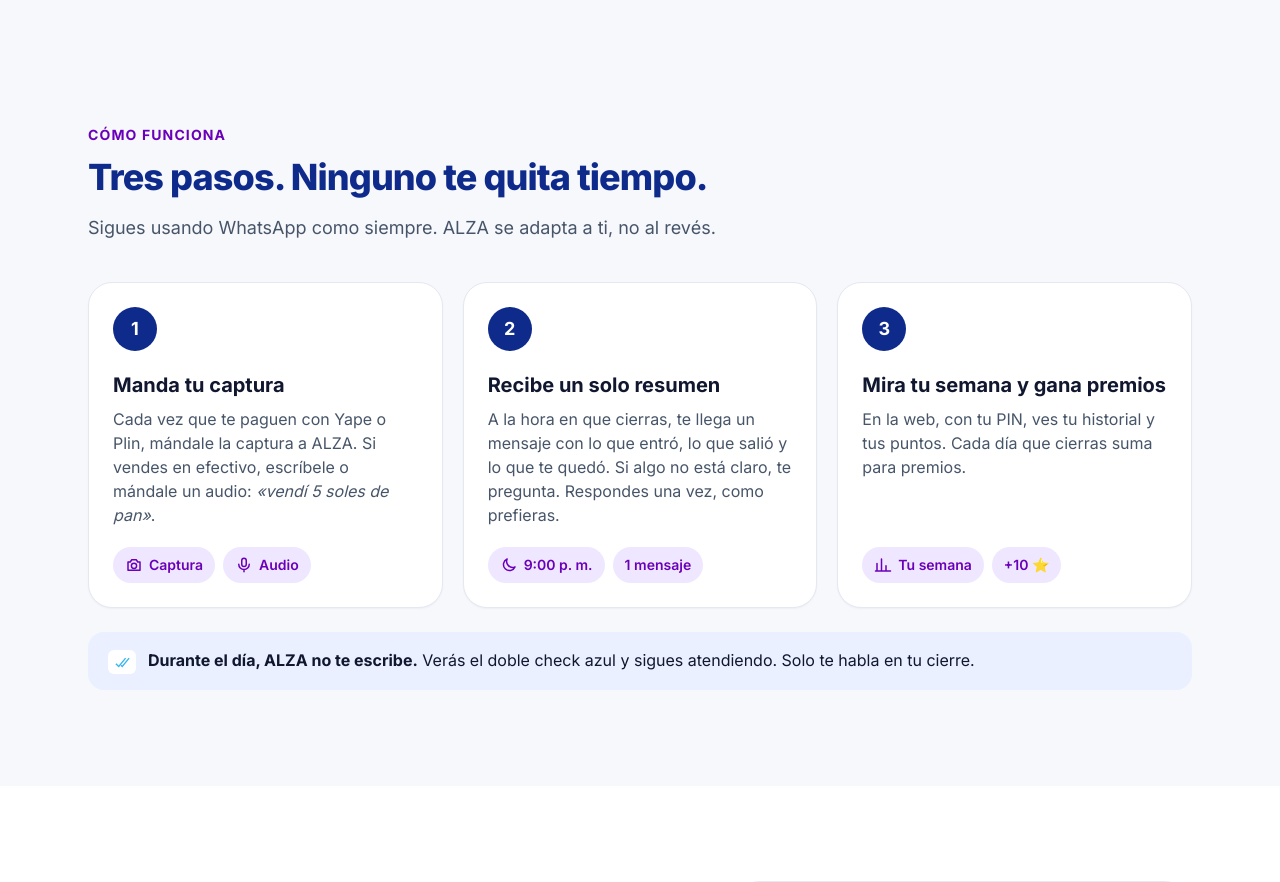
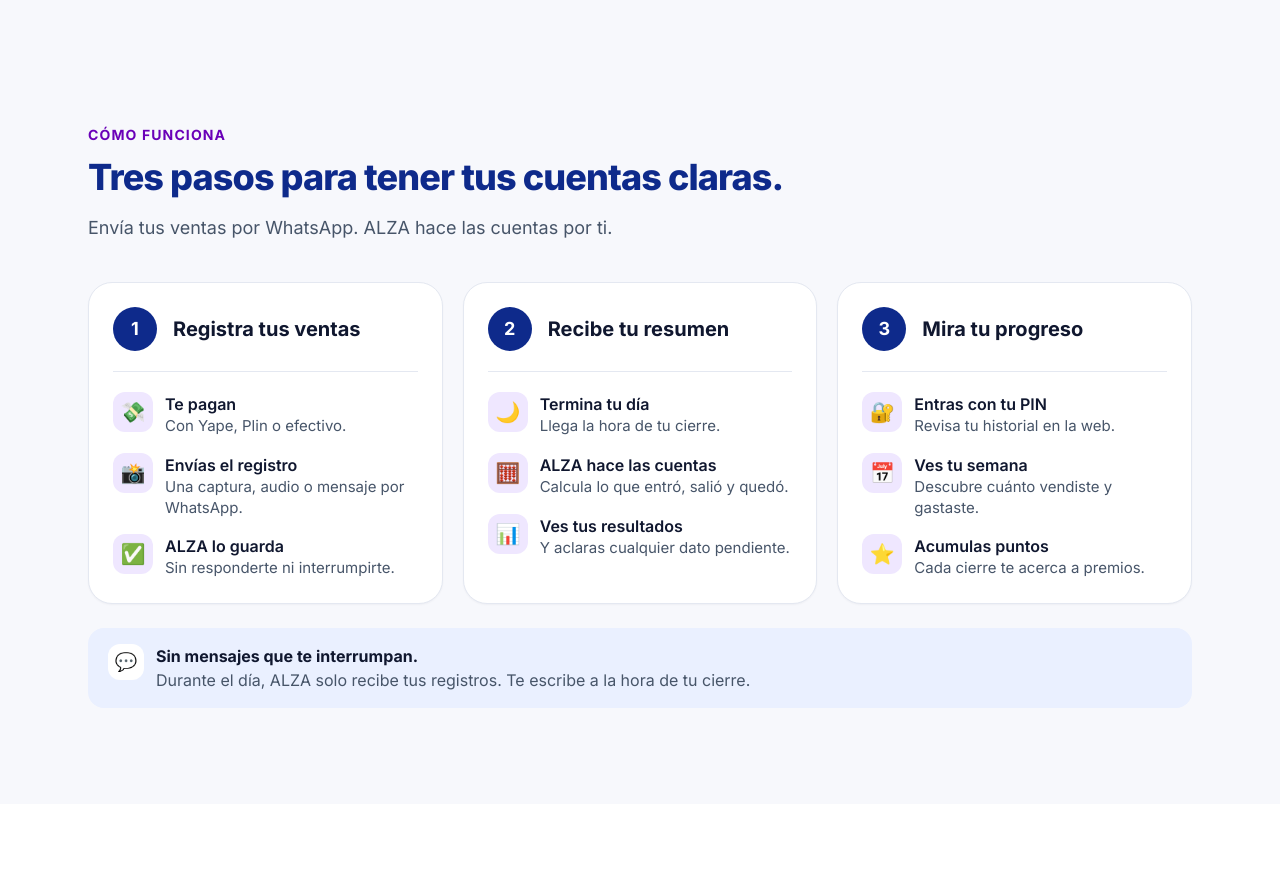
Before and after one commit to NahiaEscalante/alza-project, a React (Vite) app in the folder web/: page / in a window 1280 px wide. Shown: the part 900-1782 px from the top of the page. Built offline with nearby package versions, Linux system fonts and the light colour scheme.

Commit message:
feat(landing): redesign «Cómo funciona» with three steps, sub-steps and emojis
Co-Authored-By: Claude Opus 5.5 <noreply@anthropic.com>

```diff
--- a/web/src/landing/HowItWorks.tsx
+++ b/web/src/landing/HowItWorks.tsx
@@ -1,69 +1,61 @@
-import type { ReactNode } from 'react';
-import { CameraIcon, ChartIcon, DoubleCheck, MicIcon, MoonIcon } from './icons';
 import { Eyebrow, Section } from './ui';
 
-/** «Cómo funciona» in 3 steps (4.1, WA-06, WA-10). */
-const STEPS: Array<{ title: string; text: ReactNode; art: ReactNode }> = [
+/** «Cómo funciona»: 3 steps, each with 3 short sub-steps (4.1, WA-06, WA-10). */
+const STEPS: Array<{
+  title: string;
+  items: Array<{ emoji: string; title: string; text: string }>;
+}> = [
   {
-    title: 'Manda tu captura',
-    text: (
-      <>
-        Cada vez que te paguen con Yape o Plin, mándale la captura a ALZA. Si vendes en efectivo,
-        escríbele o mándale un audio: <i>«vendí 5 soles de pan»</i>.
-      </>
-    ),
-    art: (
-      <div className="flex gap-2">
-        <StepChip icon={<CameraIcon className="size-[18px]" />}>Captura</StepChip>
-        <StepChip icon={<MicIcon className="size-[18px]" />}>Audio</StepChip>
-      </div>
-    ),
+    title: 'Registra tus ventas',
+    items: [
+      { emoji: '💸', title: 'Te pagan', text: 'Con Yape, Plin o efectivo.' },
+      {
+        emoji: '📸',
+        title: 'Envías el registro',
+        text: 'Una captura, audio o mensaje por WhatsApp.',
+      },
+      { emoji: '✅', title: 'ALZA lo guarda', text: 'Sin responderte ni interrumpirte.' },
+    ],
   },
   {
-    title: 'Recibe un solo resumen',
-    text: (
-      <>
-        A la hora en que cierras, te llega un mensaje con lo que entró, lo que salió y lo que te
-        quedó. Si algo no está claro, te pregunta. Respondes una vez, como prefieras.
-      </>
-    ),
-    art: (
-      <div className="flex gap-2">
-        <StepChip icon={<MoonIcon className="size-[18px]" />}>9:00 p. m.</StepChip>
-        <StepChip>1 mensaje</StepChip>
-      </div>
-    ),
+    title: 'Recibe tu resumen',
+    items: [
+      { emoji: '🌙', title: 'Termina tu día', text: 'Llega la hora de tu cierre.' },
+      {
+        emoji: '🧮',
+        title: 'ALZA hace las cuentas',
+        text: 'Calcula lo que entró, salió y quedó.',
       },
       {
-    title: 'Mira tu semana y gana premios',
-    text: (
-      <>
-        En la web, con tu PIN, ves tu historial y tus puntos. Cada día que cierras suma para
-        premios.
-      </>
-    ),
-    art: (
-      <div className="flex gap-2">
-        <StepChip icon={<ChartIcon className="size-[18px]" />}>Tu semana</StepChip>
-        <StepChip>+10 ⭐</StepChip>
-      </div>
-    ),
+        emoji: '📊',
+        title: 'Ves tus resultados',
+        text: 'Y aclaras cualquier dato pendiente.',
+      },
+    ],
+  },
+  {
+    title: 'Mira tu progreso',
+    items: [
+      { emoji: '🔐', title: 'Entras con tu PIN', text: 'Revisa tu historial en la web.' },
+      { emoji: '📅', title: 'Ves tu semana', text: 'Descubre cuánto vendiste y gastaste.' },
+      { emoji: '⭐', title: 'Acumulas puntos', text: 'Cada cierre te acerca a premios.' },
+    ],
   },
 ];
 
 export function HowItWorks() {
   return (
     <Section id="como-funciona" labelledBy="como-funciona-title">
-      <div className="max-w-2xl">
+      <div className="max-w-3xl">
         <Eyebrow>Cómo funciona</Eyebrow>
         <h2
           id="como-funciona-title"
           className="mt-3 text-[30px] font-extrabold leading-[1.15] tracking-tight text-navy sm:text-4xl"
         >
-          Tres pasos. Ninguno te quita tiempo.
+          Tres pasos para tener tus cuentas claras.
         </h2>
         <p className="mt-4 text-lg text-muted">
-          Sigues usando WhatsApp como siempre. ALZA se adapta a ti, no al revés.
+          Envía tus ventas por WhatsApp. ALZA hace las cuentas por ti.
         </p>
       </div>
 
@@ -71,42 +63,55 @@ export function HowItWorks() {
         {STEPS.map((step, i) => (
           <li
             key={step.title}
-            className="relative flex flex-col rounded-[24px] border border-border bg-card p-6 shadow-[0_1px_2px_rgba(16,23,47,0.04)]"
+            className="flex flex-col rounded-[24px] border border-border bg-card p-6 shadow-[0_1px_2px_rgba(16,23,47,0.04)]"
           >
+            <div className="flex items-center gap-4">
               <span
                 aria-hidden="true"
-              className="grid size-11 place-items-center rounded-full bg-navy text-lg font-bold text-white"
+                className="grid size-11 shrink-0 place-items-center rounded-full bg-navy text-lg font-bold text-white"
               >
                 {i + 1}
               </span>
-            <h3 className="mt-5 text-xl font-bold text-text">
+              <h3 className="text-xl font-bold text-text">
                 <span className="sr-only">Paso {i + 1}: </span>
                 {step.title}
               </h3>
-            <p className="mt-2 flex-1 text-muted">{step.text}</p>
-            <div className="mt-5">{step.art}</div>
+            </div>
+            <div className="my-5 h-px bg-border" aria-hidden="true" />
+            <ol className="flex flex-col gap-4">
+              {step.items.map((item) => (
+                <li key={item.title} className="flex items-start gap-3">
+                  <span
+                    aria-hidden="true"
+                    className="grid size-10 shrink-0 place-items-center rounded-xl bg-lav-soft text-xl"
+                  >
+                    {item.emoji}
+                  </span>
+                  <span>
+                    <span className="block font-semibold text-text">{item.title}</span>
+                    <span className="block text-[15px] leading-snug text-muted">{item.text}</span>
+                  </span>
+                </li>
+              ))}
+            </ol>
           </li>
         ))}
       </ol>
 
       <p className="mt-6 flex items-start gap-3 rounded-2xl bg-blue-soft px-5 py-4 text-text">
-        <span className="mt-0.5 grid h-6 w-7 shrink-0 place-items-center rounded-md bg-white">
-          <DoubleCheck className="h-[11px] w-4 text-[#34b7f1]" />
+        <span
+          aria-hidden="true"
+          className="grid size-9 shrink-0 place-items-center rounded-xl bg-white text-lg"
+        >
+          💬
         </span>
         <span>
-          <b>Durante el día, ALZA no te escribe.</b> Verás el doble check azul y sigues atendiendo.
-          Solo te habla en tu cierre.
+          <b className="block">Sin mensajes que te interrumpan.</b>
+          <span className="text-muted">
+            Durante el día, ALZA solo recibe tus registros. Te escribe a la hora de tu cierre.
+          </span>
         </span>
       </p>
     </Section>
   );
 }
-
-function StepChip({ icon, children }: { icon?: ReactNode; children: ReactNode }) {
-  return (
-    <span className="inline-flex min-h-9 items-center gap-1.5 rounded-full bg-lav-soft px-3 text-sm font-semibold text-purple">
-      {icon}
-      {children}
-    </span>
-  );
-}
```
Lines whose indentation alone changed are shown as unchanged.
